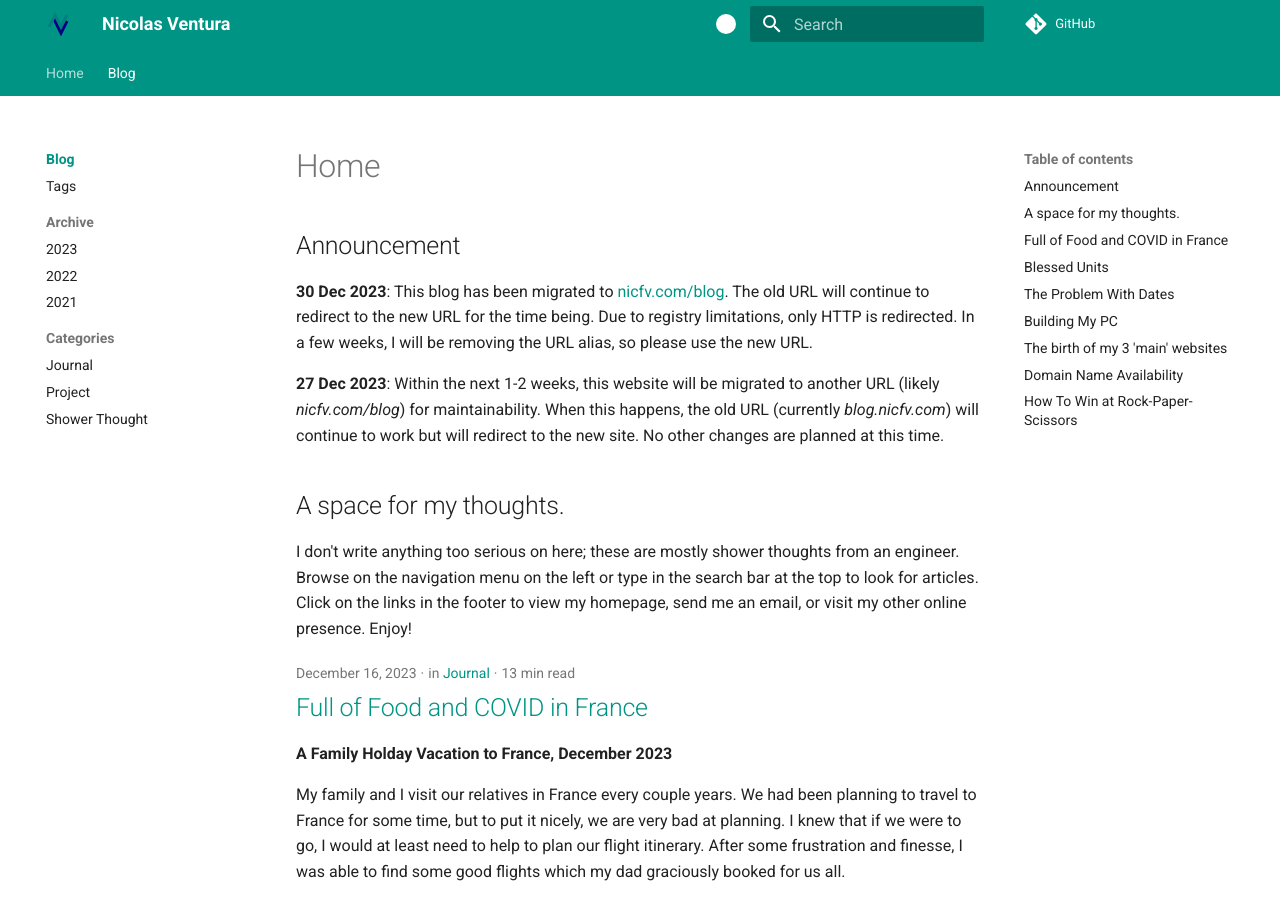
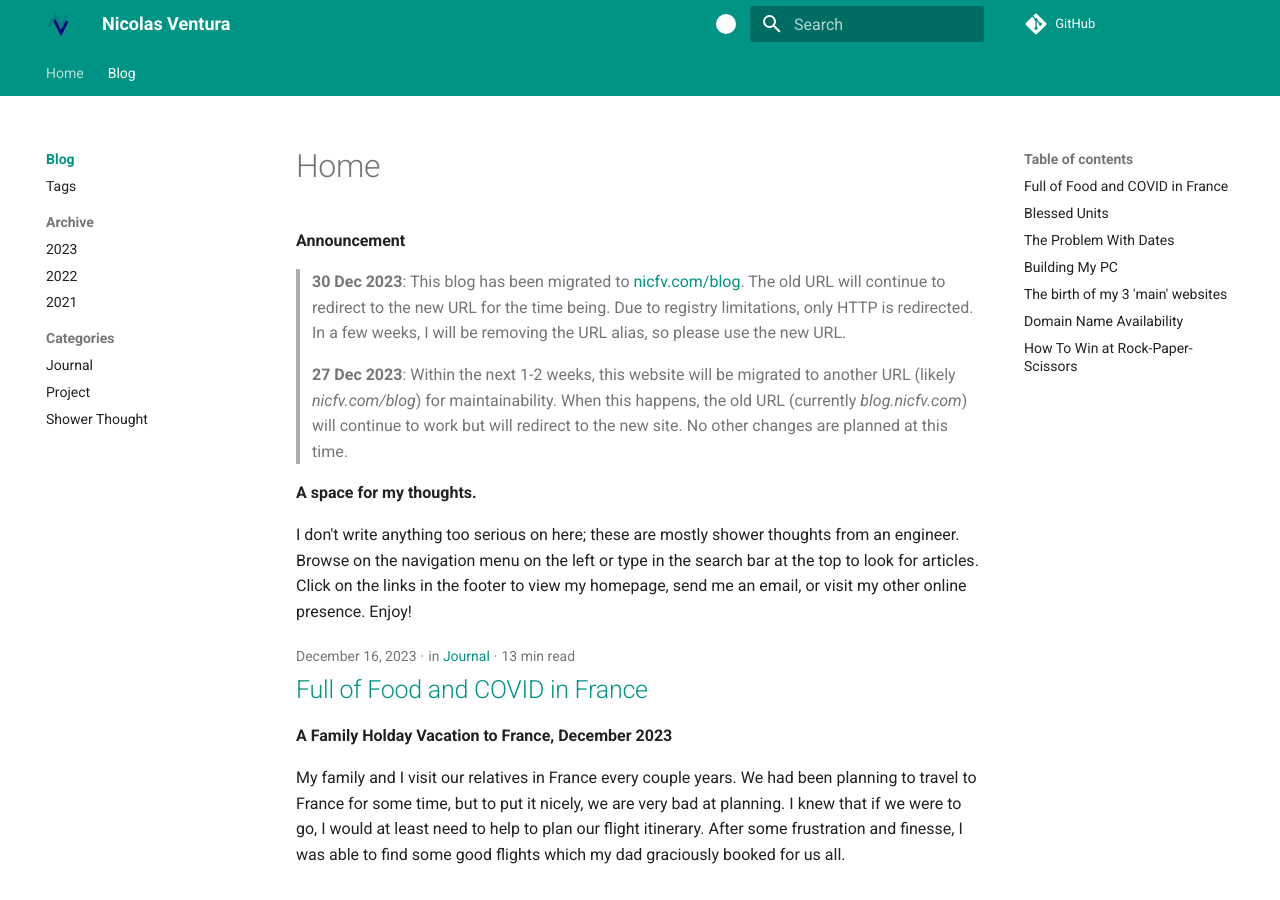
Before and after one commit to nicfv/Me, an MkDocs documentation site: the page built from docs/blog/index.md, in a window 1280 px wide and 900 px high. Built offline with MkDocs 1.6.1 and Material for MkDocs 9.7.7, drawn with Linux system fonts in a browser that asks for light colours; comment, search, counter and statistics services are not loaded.

Commit message:
Remove headers in blog index, update readme

```diff
--- a/docs/blog/index.md
+++ b/docs/blog/index.md
@@ -1,11 +1,11 @@
 # Home
 
-## Announcement
+**Announcement**
 
-**30 Dec 2023**: This blog has been migrated to [nicfv.com/blog](https://nicfv.com/blog/). The old URL will continue to redirect to the new URL for the time being. Due to registry limitations, only HTTP is redirected. In a few weeks, I will be removing the URL alias, so please use the new URL.
+> **30 Dec 2023**: This blog has been migrated to [nicfv.com/blog](https://nicfv.com/blog/). The old URL will continue to redirect to the new URL for the time being. Due to registry limitations, only HTTP is redirected. In a few weeks, I will be removing the URL alias, so please use the new URL.
 
-**27 Dec 2023**: Within the next 1-2 weeks, this website will be migrated to another URL (likely *nicfv.com/blog*) for maintainability. When this happens, the old URL (currently *blog.nicfv.com*) will continue to work but will redirect to the new site. No other changes are planned at this time.
+> **27 Dec 2023**: Within the next 1-2 weeks, this website will be migrated to another URL (likely *nicfv.com/blog*) for maintainability. When this happens, the old URL (currently *blog.nicfv.com*) will continue to work but will redirect to the new site. No other changes are planned at this time.
 
-## A space for my thoughts.
+**A space for my thoughts.**
 
 I don't write anything too serious on here; these are mostly shower thoughts from an engineer. Browse on the navigation menu on the left or type in the search bar at the top to look for articles. Click on the links in the footer to view my homepage, send me an email, or visit my other online presence. Enjoy!
```
Also changed, not shown: README.md (+2 -4 lines).
